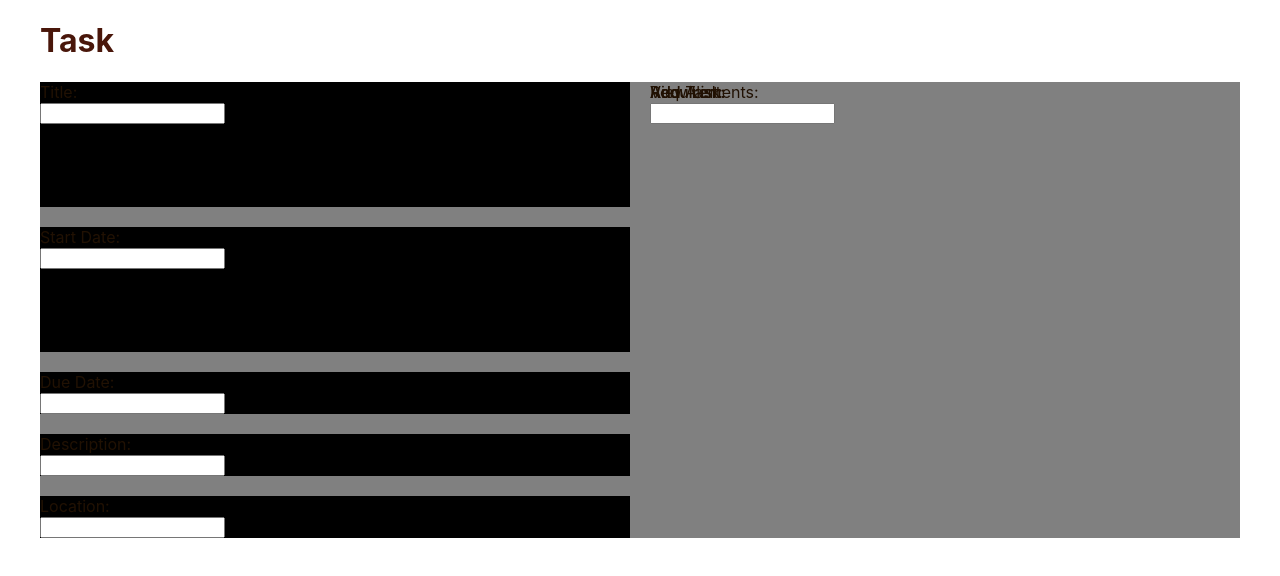
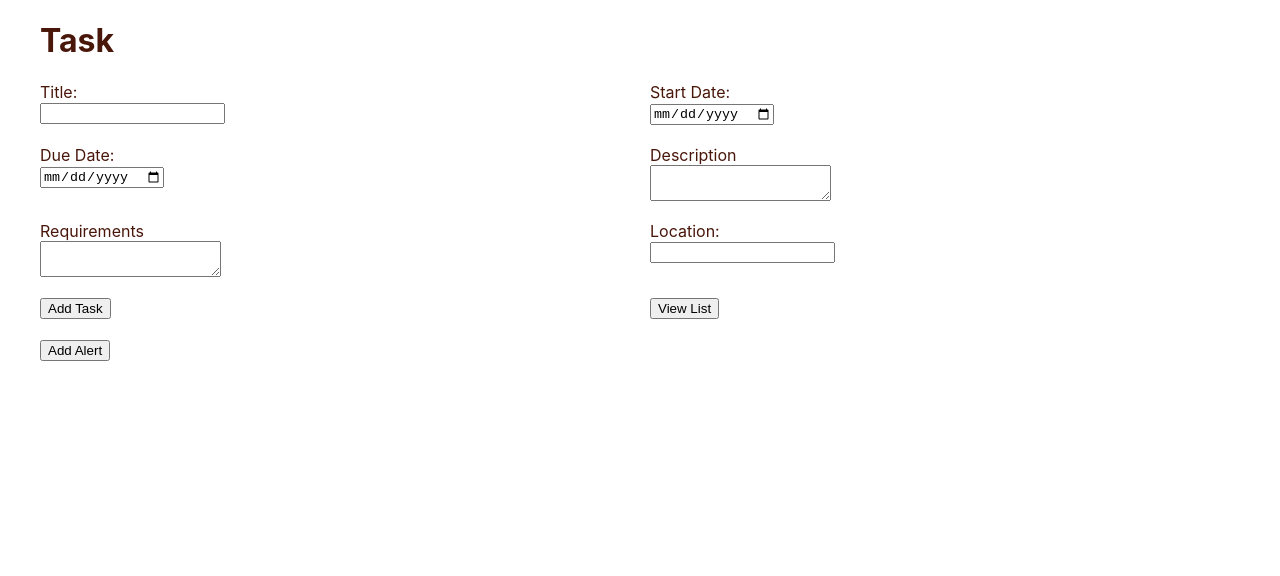
Before and after one commit to DoloresM/OrganizeMe, a React (Create React App) app in the folder organize-me/: page /Dashboard/Task/Task in a window 1280 px wide. Shown: the top 576 px of the page. Built offline with nearby package versions, Linux system fonts and the light colour scheme.

Commit message:
task form formating draft complete

```diff
--- a/organize-me/src/App.css
+++ b/organize-me/src/App.css
@@ -351,11 +351,16 @@ object-fit: cover;
   margin: 10px;
 }
 
-.signIn{
+/* SIGN IN COMPONENT */
+
+.signIn form{
   padding: 10%;
   border: black solid 2px;
   width: 50%;
   margin: 0 auto;
+  display: grid;
+  grid-template-columns: 50% 50%;
+  grid-template-rows:125px 125px;
 }
 .signIn input{
   display: block;
@@ -421,32 +426,26 @@ footer div{
 /*
   TASK FORM COMPONENT */
 
-  form {
+  form .taskList {
     background-color: gray;
     color:#211103;
     display: grid;
-    grid-template-columns: 50% 50%;
-    grid-template-rows:125px 125px;
-    /* grid-template-columns: 1fr 1fr; */
+    width: 50%;
+    margin: 0 auto;
     gap: 20px;
-    /* grid-template-areas: */
-    /* "title title"
-    "start due"
-    "desc ..."
-    "location requirement"
-    "adding"
-    "alert"; */
+    grid-template-columns: repeat(2, 1fr);
+    grid-template-rows:auto;
    }
-.task{
-  grid-column: 1/2;
-  background-color: black;
-}
-.tasks{
-  grid-column: 2/3;
-  grid-row: 1/2;
+
+ #text-box {
+display: block;
+   }
+
+form .taskList label {
+  display: block;
 }
 
-form label {
+form .taskList label {
   display: block;
 }
 
--- a/organize-me/src/Dashboard/Task/Task.js
+++ b/organize-me/src/Dashboard/Task/Task.js
@@ -7,14 +7,24 @@ const Task = ()=>{
                 <h1>Task</h1>
                 <form name="task" className="taskList">
                     <div className="task"><label for="title">Title: </label><input type="text" name="title"/></div>
-                    <div className="task"><label for="title">Start Date: </label><input type="text" name="title"/></div>
-                    <div className="task"><label for="title">Due Date: </label><input type="text" name="title"/></div>
-                    <div className="task"><label for="title">Description: </label><input type="textarea" name="title"/></div>
+                    <div className="task"><label for="title">Start Date: </label><input type="date" name="title"/></div>
+                    <div className="task"><label for="title">Due Date: </label><input type="date" name="title"/></div>
+
+                    <div  className="task">
+                        <span>Description</span>
+                        <textarea id="text-box" name="text" oninput='this.style.height = "";this.style.height = this.scrollHeight + "px"'></textarea>
+                    </div>
+                    <div  className="task">
+                        <span>Requirements</span>
+                        <textarea id="text-box" name="text" oninput='this.style.height = "";this.style.height = this.scrollHeight + "px"'></textarea>
+                    </div>
+
+
                     <div className="task"><label for="title">Location: </label><input type="textarea" name="title"/></div>
-                    <div className="tasks"> <label for="title">Requirements: </label><input type="text" name="title"/></div>
-                    <div className="tasks"><label for="title">Add Task: </label><input type="text" name="title"/></div>
-                    <div className="tasks"><label for="title">View List: </label><input type="text" name="title"/></div>
-                    <div className="tasks"><label for="title">Add Alert: </label><input type="text" name="title"/></div>
+
+                    <div className="tasks"><button>Add Task</button></div>
+                    <div className="tasks"><button>View List</button></div>
+                    <div className="tasks"><button>Add Alert</button></div>
                 </form>
             </div>
         </>
```
Also changed, not shown: organize-me/public/imgs/images.txt.
